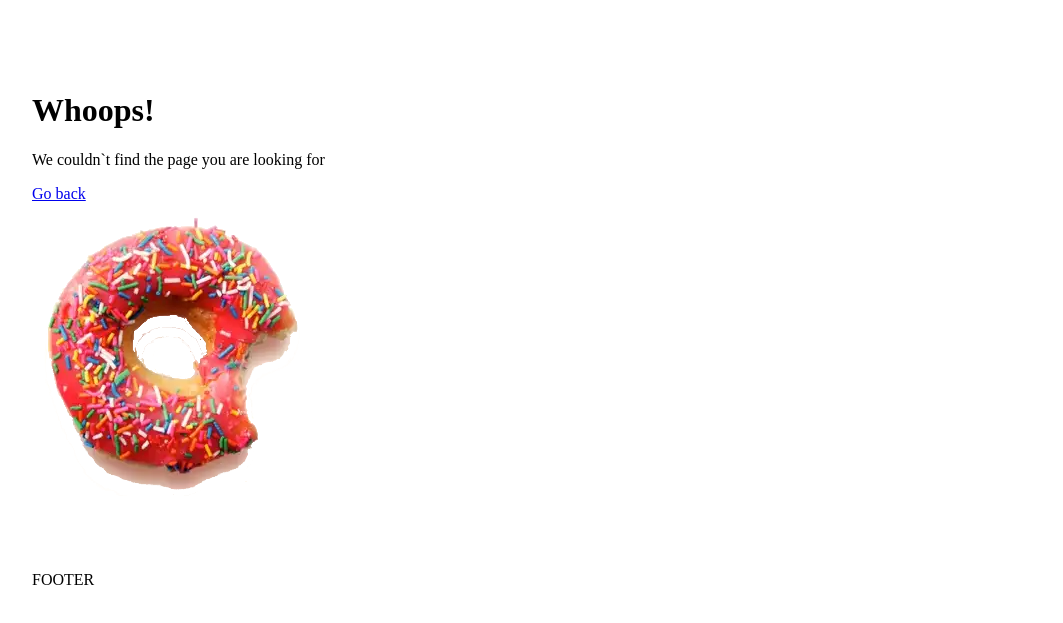
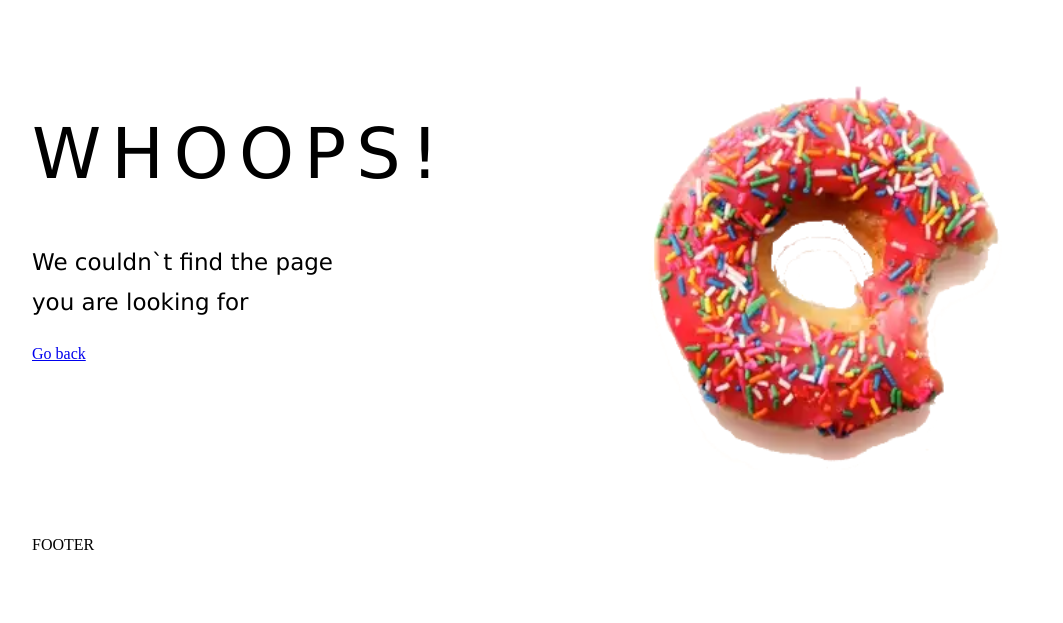
Before and after one commit to IrinaVaronka/3-projektas-donut, a website: page index.html in a window 1280 px wide. Shown: the part 97-720 px from the top of the page, without its empty margins (108-1171 px from the left). Drawn offline with Linux system fonts and the light colour scheme.

Commit message:
Main content #7

```diff
--- a/css/main.css
+++ b/css/main.css
@@ -4,7 +4,7 @@ body {
 .container {
     width: 1000px;
     margin-left: calc(50% - 500px);
-    margin-bottom: 20px;
+    margin-bottom: 15px;
     margin-top: 50px;
     display: inline-block;
 }
@@ -28,3 +28,26 @@ header > img {
     text-decoration: underline;
     transition: all 0.5s;
 }
+
+div {
+    width: 35%;
+    display: inline-block;
+}
+h1 {
+    font-size: 70px;
+    text-transform: uppercase;
+    letter-spacing: 10px;
+    font-weight: 100;
+    color: black;
+    font-family: 'Lucida Sans', 'Lucida Sans Regular', 'Lucida Grande', 'Lucida Sans Unicode', Geneva, Verdana, sans-serif;
+}
+p {
+    font-size: 23px;
+    line-height: 40px;
+    font-family: 'Lucida Sans', 'Lucida Sans Regular', 'Lucida Grande', 'Lucida Sans Unicode', Geneva, Verdana, sans-serif;
+}
+.image {
+    float: right;
+    width: 40%;
+
+}
--- a/index.html
+++ b/index.html
@@ -28,11 +28,11 @@
 
     <main class="container">
         <div>
-        <H1>Whoops!</H1>
+        <h1>Whoops!</h1>
         <p>We couldn`t find the page you are looking for</p>
         <a href="#">Go back</a>
         </div>
-            <img src="./img/main image.png" alt="donut">
+            <img class="image" src="./img/main image.png" alt="donut">
     </main>
 
     <footer class="container">
```
